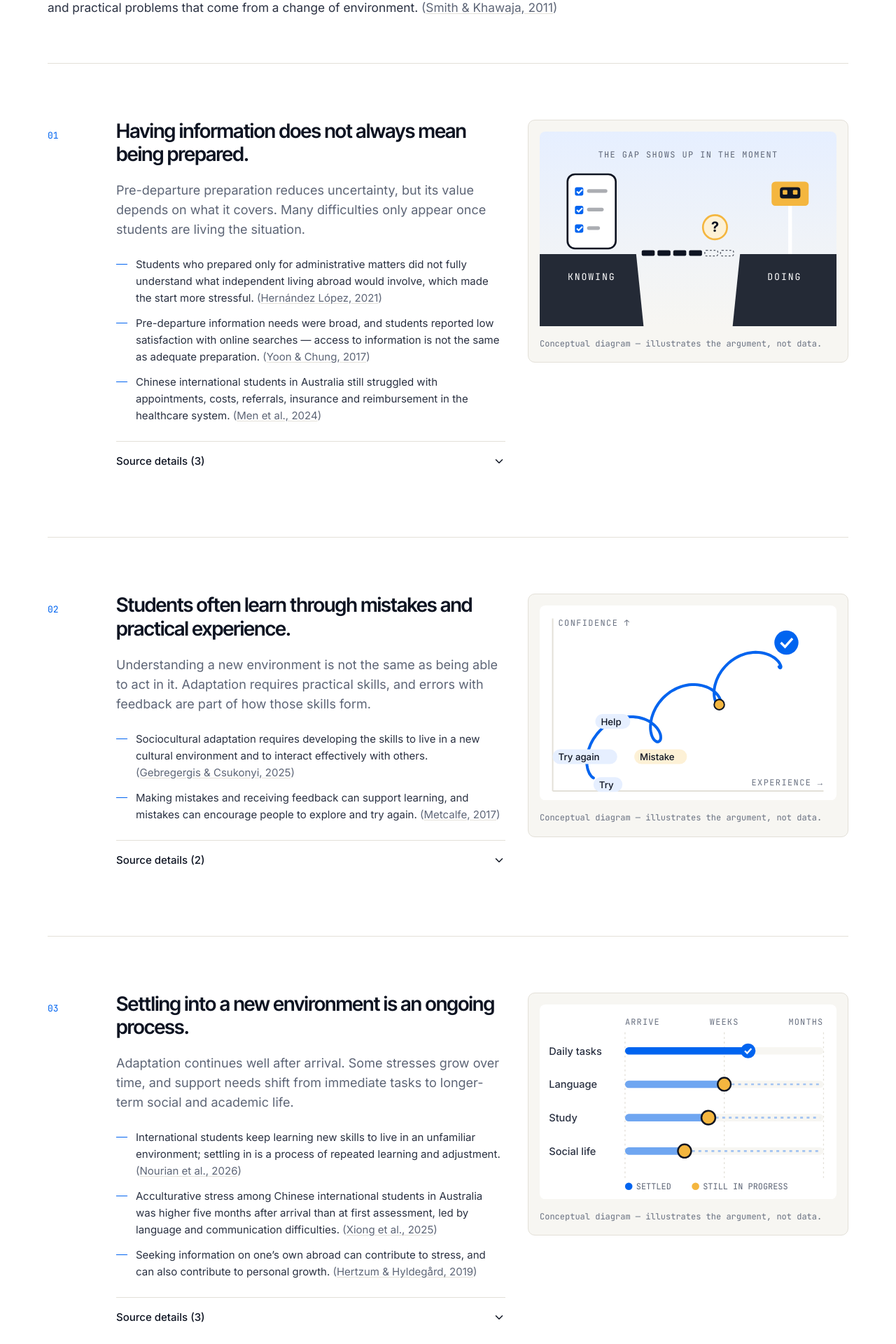
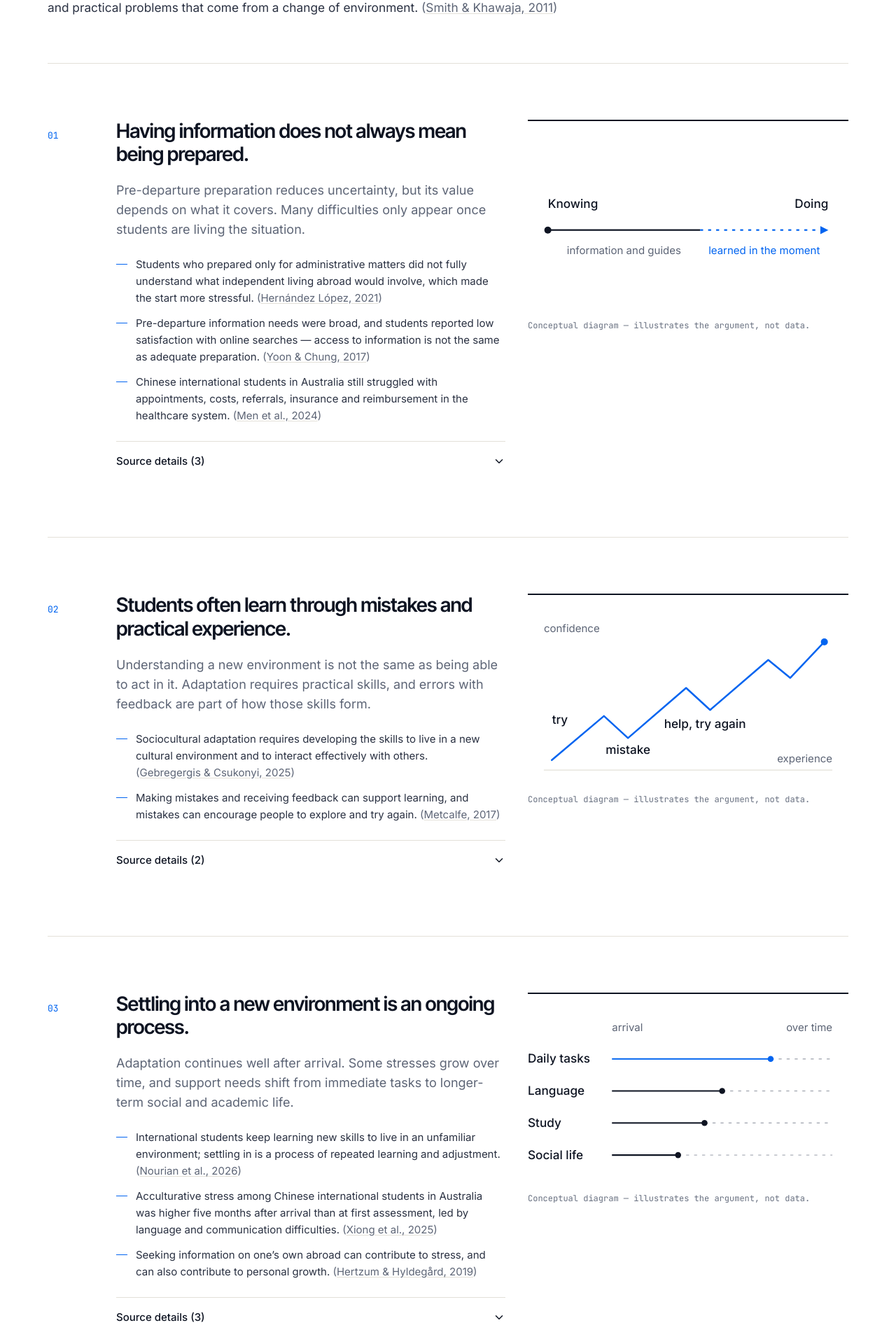
Before and after one commit to RyanWang688/DayOne_VisualReport, a React (Vite) app: page / in a window 1280 px wide. Shown: the part 9394-11314 px from the top of the page at 70% size. Built offline with nearby package versions, Linux system fonts and the light colour scheme.

Commit message:
Literature: restrained line diagrams with one accent

```diff
--- a/src/sections/Literature.tsx
+++ b/src/sections/Literature.tsx
@@ -1,4 +1,4 @@
-import { motion, useReducedMotion } from 'motion/react'
+import { motion } from 'motion/react'
 import { litContext, litFraming, litInsights, type LitInsight } from '../content/literature'
 import { refByKey } from '../content/references'
 import { Cite, Expandable, Reveal, SectionHeader } from '../components/ui'
@@ -88,7 +88,7 @@ function InsightBlock({ ins }: { ins: LitInsight }) {
         </Reveal>
       </div>
       <Reveal delay={0.12} className="md:col-span-5">
-        <figure className="overflow-hidden rounded-[10px] border border-line bg-canvas p-3 sm:p-4">
+        <figure className="border-t-2 border-ink pt-6">
           <Diagram kind={ins.diagram} />
           <figcaption className="mt-4 font-mono text-[12px] text-faint">Conceptual diagram — illustrates the argument, not data.</figcaption>
         </figure>
@@ -98,210 +98,85 @@ function InsightBlock({ ins }: { ins: LitInsight }) {
 }
 
 const view = { once: true, margin: '0px 0px -20% 0px' } as const
-const easeOut = [0.22, 1, 0.36, 1] as const
+const draw = (delay = 0.2, duration = 1.2) => ({
+  initial: { pathLength: 0 },
+  whileInView: { pathLength: 1 },
+  viewport: view,
+  transition: { duration, delay, ease: [0.22, 1, 0.36, 1] as const },
+})
+const label = 'fill-[var(--color-ink)] font-sans text-[12px] font-medium'
+const note = 'fill-[var(--color-muted)] font-sans text-[10.5px]'
+const ink = 'var(--color-ink)'
+const blue = 'var(--color-blue)'
+const rule = 'var(--color-line)'
 
 function Diagram({ kind }: { kind: LitInsight['diagram'] }) {
   if (kind === 'gap') return <GapDiagram />
-  if (kind === 'loop') return <SpiralDiagram />
+  if (kind === 'loop') return <ClimbDiagram />
   return <PaceDiagram />
 }
 
-/** 01 — Knowing on one cliff, doing on the other; the bridge of preparation stops short. */
+/** 01 — Preparation carries students part of the way; the rest only shows up in the moment. */
 function GapDiagram() {
-  const planks = 6
+  const y = 92
   return (
-    <svg viewBox="0 0 320 210" className="w-full" role="img" aria-label="Preparation builds a bridge from knowing towards doing, but it stops short of real situations">
-      <defs>
-        <linearGradient id="lit-sky" x1="0" y1="0" x2="0" y2="1">
-          <stop offset="0" stopColor="var(--color-blue-soft)" />
-          <stop offset="1" stopColor="var(--color-canvas)" />
-        </linearGradient>
-      </defs>
-      <rect x="0" y="0" width="320" height="210" fill="url(#lit-sky)" rx="6" />
-      {/* cliffs */}
-      <path d="M0 132 H104 L112 210 H0 Z" fill="var(--color-ink)" opacity="0.9" />
-      <path d="M216 132 H320 V210 H208 Z" fill="var(--color-ink)" opacity="0.9" />
-
-      {/* knowing: a guide on a phone */}
-      <g transform="translate(30 46)">
-        <rect width="52" height="80" rx="8" fill="var(--color-paper)" stroke="var(--color-ink)" strokeWidth="2" />
-        {[0, 1, 2].map((i) => (
-          <motion.g key={i} initial={{ opacity: 0, x: -6 }} whileInView={{ opacity: 1, x: 0 }} viewport={view} transition={{ delay: 0.15 + i * 0.12, duration: 0.4 }}>
-            <rect x="8" y={14 + i * 20} width="9" height="9" rx="2" fill="var(--color-blue)" />
-            <path d={`M10 ${18.5 + i * 20} l2 2 4-4`} stroke="#fff" strokeWidth="1.6" fill="none" />
-            <rect x="21" y={16 + i * 20} width={22 - i * 4} height="4" rx="2" fill="var(--color-ink)" opacity="0.35" />
-          </motion.g>
-        ))}
-      </g>
-
-      {/* doing: a real tram stop */}
-      <g transform="translate(250 54)">
-        <rect x="18" y="18" width="4" height="60" fill="var(--color-paper)" />
-        <rect x="0" y="0" width="40" height="26" rx="4" fill="var(--color-sun)" />
-        <rect x="9" y="6" width="22" height="12" rx="3" fill="var(--color-ink)" />
-        <rect x="12" y="9" width="5" height="5" rx="1" fill="var(--color-sun)" />
-        <rect x="23" y="9" width="5" height="5" rx="1" fill="var(--color-sun)" />
-      </g>
-
-      {/* the bridge of preparation, built plank by plank, missing its last pieces */}
-      {Array.from({ length: planks }, (_, i) => {
-        const missing = i >= planks - 2
-        return (
-          <motion.rect
-            key={i}
-            x={110 + i * 17}
-            y="128"
-            width="14"
-            height="6"
-            rx="1.5"
-            fill={missing ? 'none' : 'var(--color-ink)'}
-            stroke={missing ? 'var(--color-ink)' : 'none'}
-            strokeDasharray={missing ? '2 2' : undefined}
-            initial={{ opacity: 0, y: -10 }}
-            whileInView={{ opacity: missing ? 0.7 : 1, y: 0 }}
-            viewport={view}
-            transition={{ delay: 0.5 + i * 0.12, duration: 0.35, ease: easeOut }}
-          />
-        )
-      })}
-      <motion.g initial={{ opacity: 0 }} whileInView={{ opacity: 1 }} viewport={view} transition={{ delay: 1.3 }}>
-        <motion.g animate={{ y: [0, -5, 0] }} transition={{ duration: 2.2, repeat: Infinity, ease: 'easeInOut' }}>
-          <circle cx="189" cy="104" r="13" fill="var(--color-sun-soft)" stroke="var(--color-sun)" strokeWidth="2" />
-          <text x="189" y="109" textAnchor="middle" className="fill-[var(--color-ink)] font-display text-[15px] font-bold">?</text>
-        </motion.g>
-      </motion.g>
-
-      <text x="56" y="160" textAnchor="middle" className="fill-white font-mono text-[10px] tracking-[0.14em]">KNOWING</text>
-      <text x="264" y="160" textAnchor="middle" className="fill-white font-mono text-[10px] tracking-[0.14em]">DOING</text>
-      <text x="160" y="28" textAnchor="middle" className="fill-[var(--color-muted)] font-mono text-[9px] tracking-[0.12em]">THE GAP SHOWS UP IN THE MOMENT</text>
+    <svg viewBox="0 0 320 170" className="w-full" role="img" aria-label="A line from knowing to doing: information covers the first part, the rest only shows up in the moment">
+      <text x="20" y={y - 22} className={label}>Knowing</text>
+      <text x="300" y={y - 22} textAnchor="end" className={label}>Doing</text>
+      <circle cx="20" cy={y} r="3.5" fill={ink} />
+      <motion.path d={`M20 ${y} H172`} fill="none" stroke={ink} strokeWidth="1.5" {...draw(0.2, 0.9)} />
+      <motion.path d={`M172 ${y} H292`} fill="none" stroke={blue} strokeWidth="1.5" strokeDasharray="3 5" initial={{ opacity: 0 }} whileInView={{ opacity: 1 }} viewport={view} transition={{ duration: 0.6, delay: 1 }} />
+      <path d={`M292 ${y - 4} L300 ${y} L292 ${y + 4} Z`} fill={blue} />
+      <text x="96" y={y + 24} textAnchor="middle" className={note}>information and guides</text>
+      <text x="236" y={y + 24} textAnchor="middle" className="fill-[var(--color-blue)] font-sans text-[10.5px]">learned in the moment</text>
     </svg>
   )
 }
 
-/** 02 — Each try → mistake → help → try again loop climbs a little higher: confidence grows with experience. */
-function SpiralDiagram() {
-  const reduce = useReducedMotion()
-  const pts = Array.from({ length: 181 }, (_, i) => {
-    const t = i / 180
-    const a = t * 3 * 2 * Math.PI + Math.PI / 2
-    const r = 24 - 8 * t
-    return [58 + 200 * t + r * Math.cos(a) * 0.9, 162 - 112 * t + r * Math.sin(a)] as const
-  })
-  const d = pts.map(([x, y], i) => `${i ? 'L' : 'M'}${x.toFixed(1)} ${y.toFixed(1)}`).join(' ')
-  const keys = pts.filter((_, i) => i % 3 === 0)
-  const tags: [string, number, number][] = [
-    ['Try', 60, 196],
-    ['Mistake', 104, 166],
-    ['Help', 62, 128],
-    ['Try again', 16, 166],
-  ]
+/** 02 — Each try, mistake and bit of help ends a little higher: confidence grows with experience. */
+function ClimbDiagram() {
+  const pts = '24,148 76,104 100,126 158,76 182,98 240,48 262,66 296,30'
   return (
-    <svg viewBox="0 0 320 210" className="w-full" role="img" aria-label="A rising spiral: try, make a mistake, get help, try again — each round climbs higher in confidence">
-      <rect x="0" y="0" width="320" height="210" rx="6" fill="var(--color-paper)" />
-      {/* axes */}
-      <path d="M14 200 H306" stroke="var(--color-line)" strokeWidth="1.5" />
-      <path d="M14 200 V14" stroke="var(--color-line)" strokeWidth="1.5" />
-      <text x="306" y="194" textAnchor="end" className="fill-[var(--color-faint)] font-mono text-[9px] tracking-[0.12em]">EXPERIENCE →</text>
-      <text x="20" y="22" className="fill-[var(--color-faint)] font-mono text-[9px] tracking-[0.12em]">CONFIDENCE ↑</text>
-
-      <path d={d} fill="none" stroke="var(--color-line)" strokeWidth="3" strokeLinecap="round" />
-      <motion.path d={d} fill="none" stroke="var(--color-blue)" strokeWidth="3" strokeLinecap="round" initial={{ pathLength: 0 }} whileInView={{ pathLength: 1 }} viewport={view} transition={{ duration: 2.2, ease: 'easeInOut', delay: 0.2 }} />
-
-      {tags.map(([t, x, y], i) => (
-        <motion.g key={t} initial={{ opacity: 0, scale: 0.8 }} whileInView={{ opacity: 1, scale: 1 }} viewport={view} transition={{ delay: 0.3 + i * 0.25, type: 'spring', stiffness: 300, damping: 20 }} style={{ transformBox: 'fill-box', transformOrigin: 'center' }}>
-          <rect x={x - 2} y={y - 11} width={t.length * 6.4 + 12} height="16" rx="8" fill={i === 1 ? 'var(--color-sun-soft)' : 'var(--color-blue-soft)'} />
-          <text x={x + 4} y={y + 1} className="fill-[var(--color-ink)] font-sans text-[10px] font-medium">
-            {t}
-          </text>
-        </motion.g>
-      ))}
-
-      {/* end point: more confident */}
-      <motion.g initial={{ opacity: 0, scale: 0.6 }} whileInView={{ opacity: 1, scale: 1 }} viewport={view} transition={{ delay: 2.2, type: 'spring', stiffness: 260, damping: 16 }} style={{ transformBox: 'fill-box', transformOrigin: 'center' }}>
-        <circle cx="266" cy="40" r="13" fill="var(--color-blue)" />
-        <path d="M260 40l4.5 4.5 8-9" stroke="#fff" strokeWidth="2.5" fill="none" />
-      </motion.g>
-
-      {/* a student travelling the loops */}
-      {!reduce && (
-        <motion.circle
-          r="5.5"
-          fill="var(--color-sun)"
-          stroke="var(--color-ink)"
-          strokeWidth="1.5"
-          initial={{ cx: keys[0][0], cy: keys[0][1] }}
-          animate={{ cx: keys.map((k) => k[0]), cy: keys.map((k) => k[1]) }}
-          transition={{ duration: 7, repeat: Infinity, ease: 'linear', repeatDelay: 0.8, delay: 2.4 }}
-        />
-      )}
+    <svg viewBox="0 0 320 170" className="w-full" role="img" aria-label="A rising line that dips after each mistake but ends higher each time: confidence grows with experience">
+      <path d="M16 158 H304" stroke={rule} strokeWidth="1" />
+      <text x="304" y="150" textAnchor="end" className={note}>experience</text>
+      <text x="16" y="20" className={note}>confidence</text>
+      <motion.polyline points={pts} fill="none" stroke={blue} strokeWidth="1.75" strokeLinejoin="round" strokeLinecap="round" {...draw(0.2, 1.6)} />
+      <text x="40" y="112" textAnchor="end" className={label}>try</text>
+      <text x="100" y="142" textAnchor="middle" className={label}>mistake</text>
+      <text x="136" y="116" className={label}>help, try again</text>
+      <circle cx="296" cy="30" r="3.5" fill={blue} />
     </svg>
   )
 }
 
-/** 03 — Different parts of life settle at different speeds; most are still in progress. */
+/** 03 — Everyday tasks settle first; language, study and social life keep developing. */
 function PaceDiagram() {
-  const rows: { label: string; to: number; done?: boolean }[] = [
-    { label: 'Daily tasks', to: 0.62, done: true },
-    { label: 'Language', to: 0.5 },
-    { label: 'Study', to: 0.42 },
-    { label: 'Social life', to: 0.3 },
+  const rows: [string, number][] = [
+    ['Daily tasks', 0.72],
+    ['Language', 0.5],
+    ['Study', 0.42],
+    ['Social life', 0.3],
   ]
-  const x0 = 92
-  const W = 214
+  const x0 = 84
+  const W = 220
   return (
-    <svg viewBox="0 0 320 210" className="w-full" role="img" aria-label="Daily tasks settle early; language, study and social life keep developing over time">
-      <rect x="0" y="0" width="320" height="210" rx="6" fill="var(--color-paper)" />
-      {['Arrive', 'Weeks', 'Months'].map((s, i) => (
-        <g key={s}>
-          <path d={`M${x0 + (i * W) / 2} 30 V188`} stroke="var(--color-line)" strokeDasharray="2 3" />
-          <text x={x0 + (i * W) / 2} y="22" textAnchor={i === 0 ? 'start' : i === 2 ? 'end' : 'middle'} className="fill-[var(--color-faint)] font-mono text-[9px] tracking-[0.1em]">
-            {s.toUpperCase()}
-          </text>
-        </g>
-      ))}
-      {rows.map((r, i) => {
-        const y = 50 + i * 36
-        const end = x0 + W * r.to
+    <svg viewBox="0 0 320 170" className="w-full" role="img" aria-label="Four lines over time: daily tasks settle first; language, study and social life are still developing">
+      <text x={x0} y="20" className={note}>arrival</text>
+      <text x={x0 + W} y="20" textAnchor="end" className={note}>over time</text>
+      {rows.map(([name, to], i) => {
+        const y = 48 + i * 32
+        const end = x0 + W * to
+        const first = i === 0
         return (
-          <g key={r.label}>
-            <text x="10" y={y + 4} className="fill-[var(--color-ink-2)] font-sans text-[11px] font-medium">
-              {r.label}
-            </text>
-            <rect x={x0} y={y - 4} width={W} height="8" rx="4" fill="var(--color-canvas)" />
-            <motion.rect
-              x={x0}
-              y={y - 4}
-              width={W * r.to}
-              height="8"
-              rx="4"
-              fill="var(--color-blue)"
-              opacity={r.done ? 1 : 0.55}
-              style={{ transformBox: 'fill-box', transformOrigin: 'left' }}
-              initial={{ scaleX: 0 }}
-              whileInView={{ scaleX: 1 }}
-              viewport={view}
-              transition={{ duration: 1, delay: 0.2 + i * 0.18, ease: easeOut }}
-            />
-            {!r.done && <path d={`M${end + 8} ${y} H${x0 + W - 4}`} stroke="var(--color-blue)" strokeOpacity="0.35" strokeWidth="2" strokeDasharray="3 4" />}
-            <motion.g initial={{ opacity: 0 }} whileInView={{ opacity: 1 }} viewport={view} transition={{ delay: 1 + i * 0.18 }}>
-              {r.done ? (
-                <g>
-                  <circle cx={end} cy={y} r="8" fill="var(--color-blue)" />
-                  <path d={`M${end - 3.5} ${y}l2.5 2.5 4.5-5`} stroke="#fff" strokeWidth="1.8" fill="none" />
-                </g>
-              ) : (
-                <motion.circle cx={end} cy={y} r="6" fill="var(--color-sun)" stroke="var(--color-ink)" strokeWidth="1.5" animate={{ scale: [1, 1.25, 1] }} transition={{ duration: 1.8, repeat: Infinity, ease: 'easeInOut', delay: i * 0.3 }} style={{ transformBox: 'fill-box', transformOrigin: 'center' }} />
-              )}
-            </motion.g>
+          <g key={name}>
+            <text x="0" y={y + 4} className={label}>{name}</text>
+            <path d={`M${end} ${y} H${x0 + W}`} stroke="var(--color-faint)" strokeOpacity="0.55" strokeWidth="1" strokeDasharray="3 5" />
+            <motion.path d={`M${x0} ${y} H${end}`} fill="none" stroke={first ? blue : ink} strokeWidth="1.5" {...draw(0.2 + i * 0.12, 1)} />
+            <circle cx={end} cy={y} r="3" fill={first ? blue : ink} />
           </g>
         )
       })}
-      <g transform="translate(92 196)">
-        <circle cx="4" cy="0" r="4" fill="var(--color-blue)" />
-        <text x="12" y="3" className="fill-[var(--color-muted)] font-mono text-[9px]">SETTLED</text>
-        <circle cx="76" cy="0" r="4" fill="var(--color-sun)" />
-        <text x="84" y="3" className="fill-[var(--color-muted)] font-mono text-[9px]">STILL IN PROGRESS</text>
-      </g>
     </svg>
   )
 }
```
